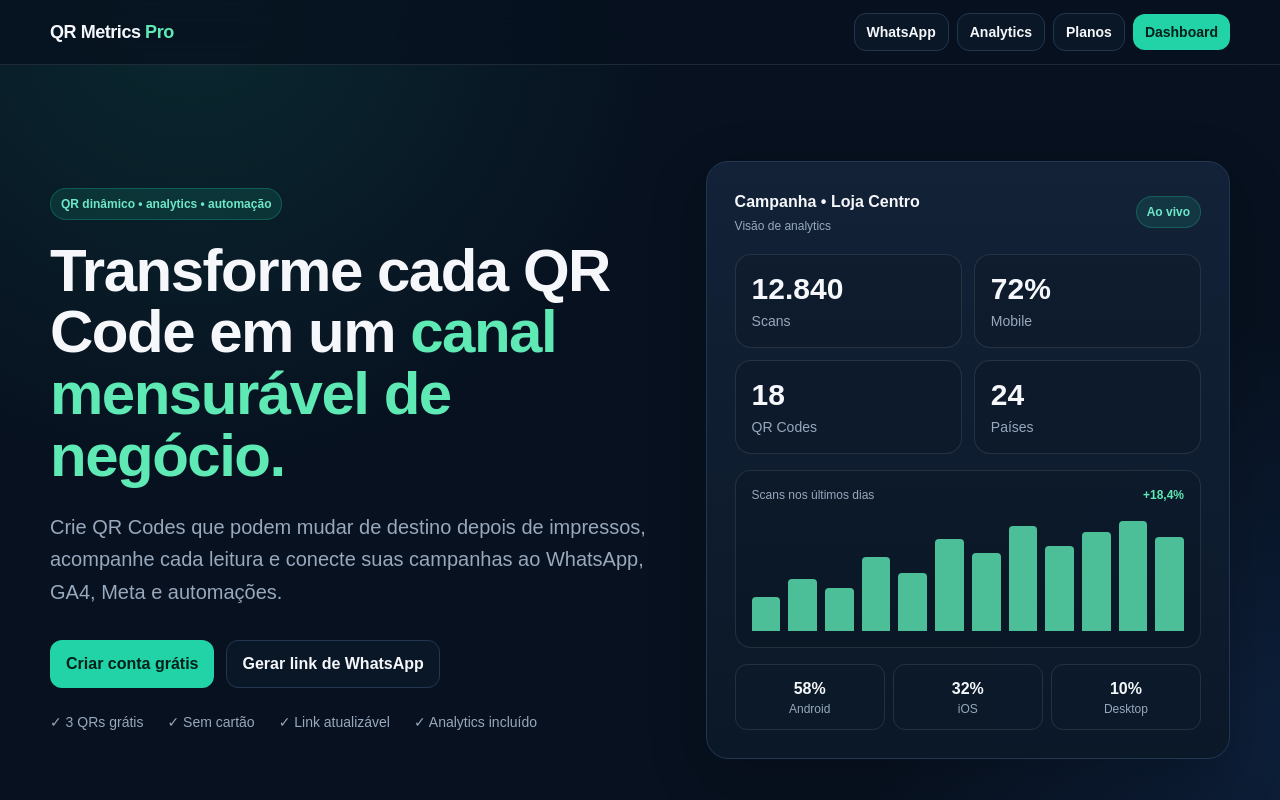
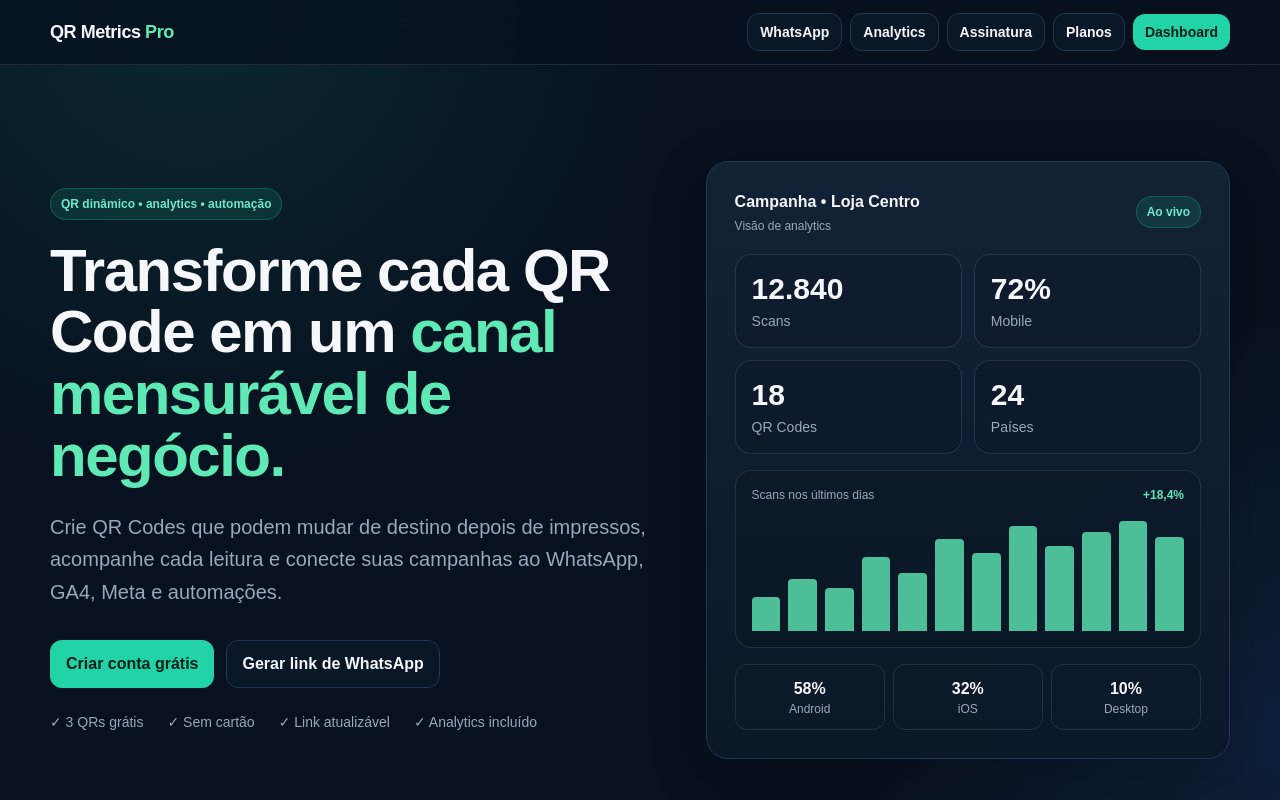
Before and after one commit to Brunohvg/qrcode-pro-analytics, a Next.js app: page / in a window 1280 px wide. Shown: the top 800 px of the page. Built offline with nearby package versions, Linux system fonts and the light colour scheme.

Commit message:
feat: expose subscription area without losing analytics navigation

```diff
--- a/app/layout.tsx
+++ b/app/layout.tsx
@@ -17,6 +17,7 @@ export default function RootLayout({ children }: Readonly<{ children: React.Reac
             <nav className="flex items-center gap-2 text-sm">
               <Link className="hidden lg:inline-flex btn-secondary !py-2 !px-3" href="/ferramentas/whatsapp">WhatsApp</Link>
               <Link className="hidden md:inline-flex btn-secondary !py-2 !px-3" href="/dashboard/analytics">Analytics</Link>
+              <Link className="hidden lg:inline-flex btn-secondary !py-2 !px-3" href="/billing">Assinatura</Link>
               <Link className="btn-secondary !py-2 !px-3" href="/planos">Planos</Link>
               <Link className="btn-primary !py-2 !px-3" href="/dashboard">Dashboard</Link>
             </nav>
```
